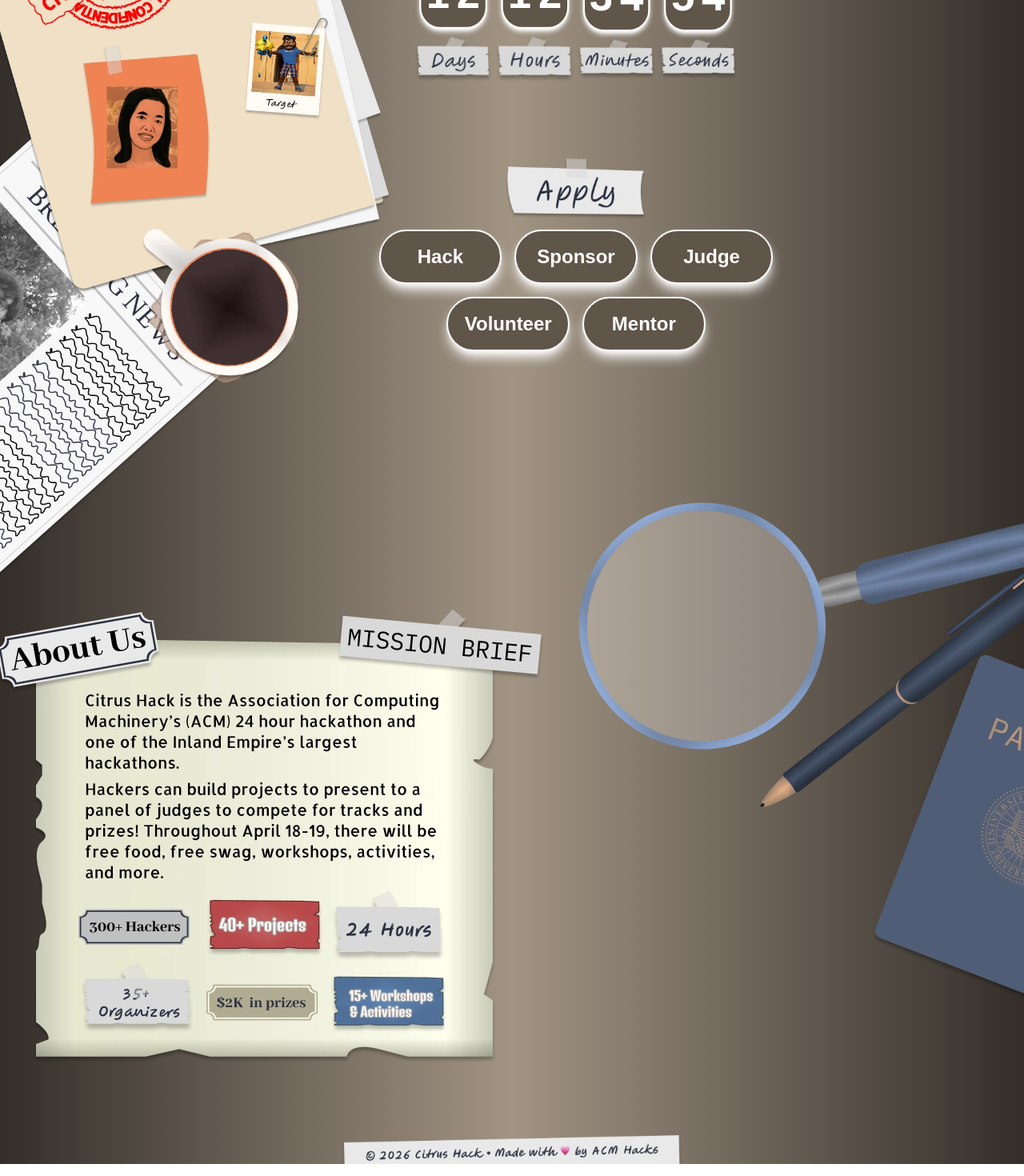
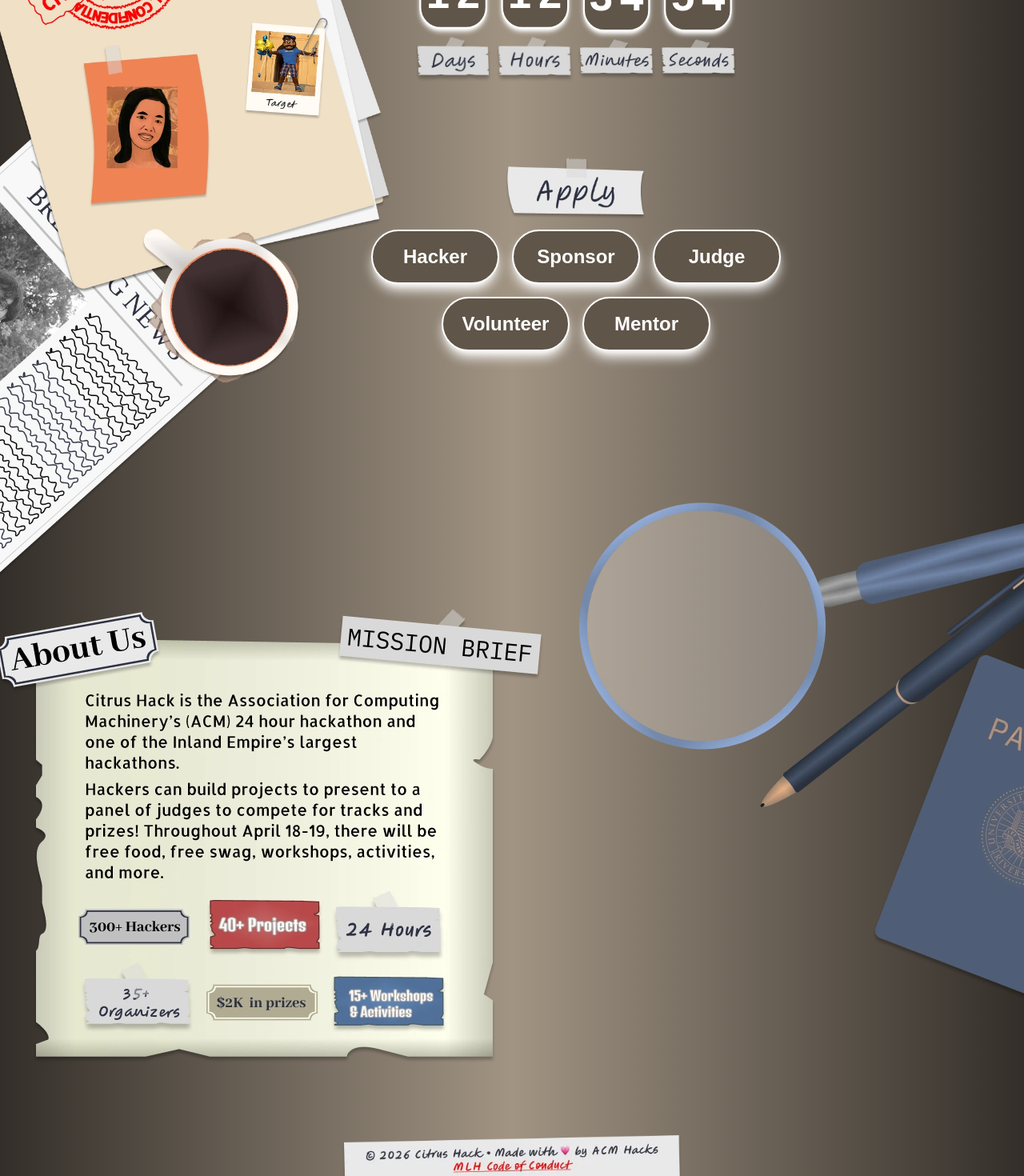
Before and after one commit to citrushack/citrus-hack-2026, a Next.js app: page / in a window 1280 px wide. Shown: the part 549-2019 px from the top of the page at 80% size. Built offline with nearby package versions, Linux system fonts and the light colour scheme; a web font is replaced by a local one.

Commit message:
change button layout and add new copyright

```diff
--- a/src/components/live/landing.tsx
+++ b/src/components/live/landing.tsx
@@ -10,7 +10,7 @@
 import detectiveItems from "@/public/landing/detectiveItems.webp";
 import aboutUs from "@/public/landing/aboutUs.webp";
 import folderNewspaperMobile from "@/public/landing/folderNewspaperMobile.webp";
-import madeWithLove from "@/public/landing/madeWithLove.webp";
+import copyright from "@/public/landing/copyright.webp";
 import NavBar from "@/components/live/NavBar";
 import { formLinks } from "@/data/formLinks";
 
@@ -78,30 +78,27 @@
               className="w-[30vw] md:w-[15vw]"
             />
 
-            <div className="relative hidden flex-wrap items-center justify-center gap-x-4 gap-y-4 md:flex">
-              {formLinks.map((fl, i) => (
+            <div className="grid grid-cols-6 gap-x-4 gap-y-4 px-4">
+              {formLinks.slice(0, 3).map((fl, i) => (
                 <Link
                   href={fl.link}
                   key={i}
-                  className="rounded-full border-2 border-white bg-citrushack-brown p-4 text-center font-bold shadow-lg shadow-white hover:scale-105 md:text-xl lg:w-[14vw] lg:text-2xl xl:w-[12vw]"
+                  className="w-30 col-span-2 rounded-full border-2 border-white bg-citrushack-brown p-4 text-center text-sm font-bold shadow-lg shadow-white hover:scale-105 sm:text-base md:text-xl lg:text-2xl"
                 >
                   {fl.title}
                 </Link>
               ))}
-            </div>
-
-            <div className="relative z-10 grid w-full grid-cols-2 gap-x-16 gap-y-5 px-6 md:hidden md:gap-4 md:gap-x-10">
-              {formLinks.map((fl, i) => (
+              <div className="col-span-1 hidden md:block"></div>
+              {formLinks.slice(3, 5).map((fl, i) => (
                 <Link
                   href={fl.link}
-                  key={i}
-                  className={`sm:text-md rounded-full border-2 border-white bg-citrushack-brown p-4 text-center text-sm font-bold shadow-lg shadow-white hover:scale-105 md:text-lg ${
-                    i === formLinks.length - 1 ? "col-span-2 mx-auto w-2/3" : ""
-                  }`}
+                  key={i + 3}
+                  className="col-span-3 mx-auto w-24 rounded-full border-2 border-white bg-citrushack-brown p-4 text-center text-sm font-bold shadow-lg shadow-white hover:scale-105 sm:w-28 sm:text-base md:col-span-2 md:w-32 md:text-lg lg:w-36 lg:text-2xl xl:w-40"
                 >
                   {fl.title}
                 </Link>
               ))}
+              <div className="col-span-1 hidden md:block"></div>
             </div>
           </div>
         </div>
@@ -126,9 +123,10 @@
         alt="Folder Newspaper Mobile"
         className="mt-16 w-full md:hidden"
       />
+
       <Image
-        src={madeWithLove}
-        alt="Made with Love"
+        src={copyright}
+        alt="Copyright"
         className="mx-auto w-1/2 md:w-1/3"
       />
     </>
--- a/src/data/formLinks.ts
+++ b/src/data/formLinks.ts
@@ -1,6 +1,6 @@
 export const formLinks = [
   {
-    title: "Hack",
+    title: "Hacker",
     link: "/apply/participant",
   },
   {
```
Also changed, not shown: public/landing/copyright.webp (added), public/landing/madeWithLove.webp (deleted).
